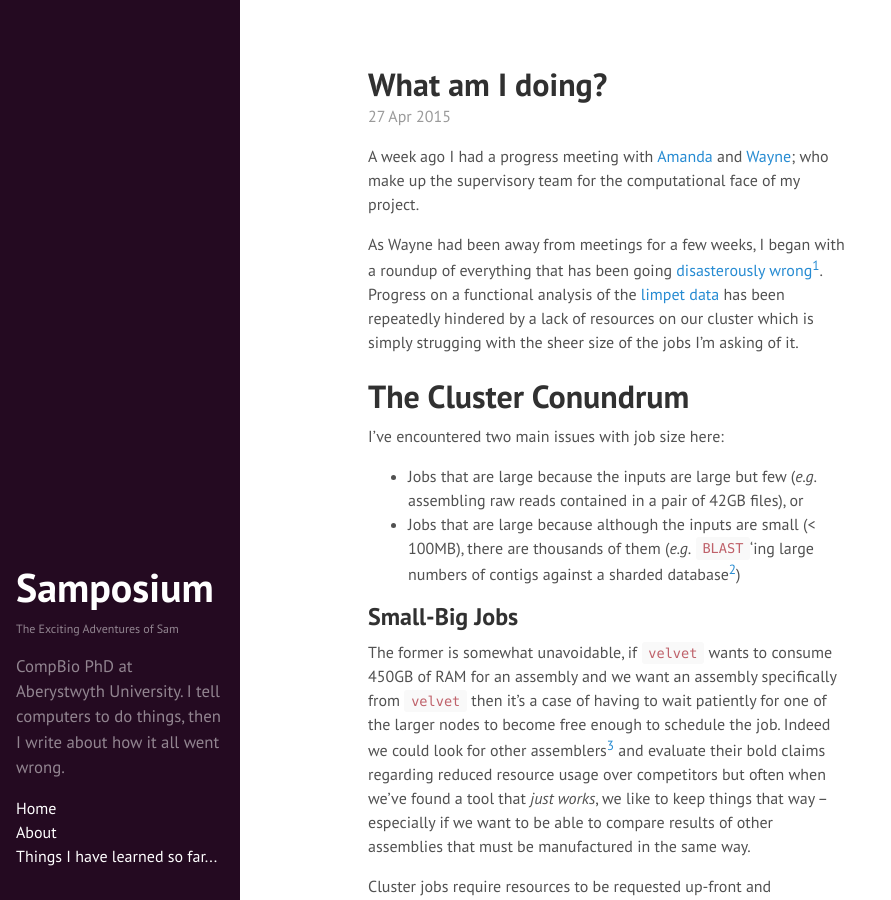
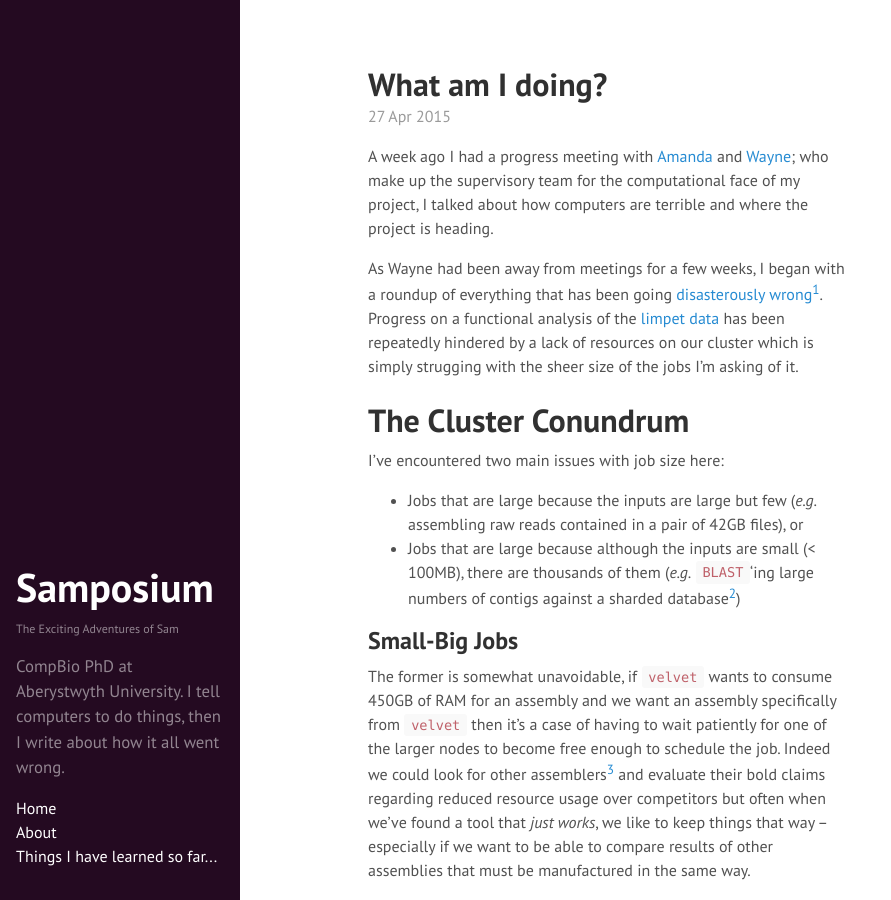
Before and after one commit to SamStudio8/samstudio8.github.io.off, a Jekyll site: the page built from _posts/2015-04-27-what-am-i-doing.md, in a window 1280 px wide and 900 px high. Shown: the whole window, without its empty margins (0-891 px from the left). Built offline with Jekyll 4.4.1, drawn with Linux system fonts in a browser that asks for light colours; Markdown is read by kramdown in place of the engine named in the settings; comment, search, counter and statistics services are not loaded.

Commit message:
Update 2015-04-27-what-am-i-doing.md

```diff
--- a/_posts/2015-04-27-what-am-i-doing.md
+++ b/_posts/2015-04-27-what-am-i-doing.md
@@ -6,7 +6,8 @@ title: "What am I doing?"
 A week ago I had a progress meeting with
 [Amanda](http://www.aber.ac.uk/en/cs/staff-list/staff_profiles/?staff_id=afc) and
 [Wayne](http://www.aber.ac.uk/en/cs/staff-list/staff_profiles/?login=waa2); who make up the
-supervisory team for the computational face of my project.
+supervisory team for the computational face of my project, I talked about how computers are
+terrible and where the project is heading.
 
 As Wayne had been away from meetings for a few weeks, I began with a roundup of everything
 that has been going [disasterously wrong](http://samstudio8.github.io/2015/04/17/exits/)[^1].
```
